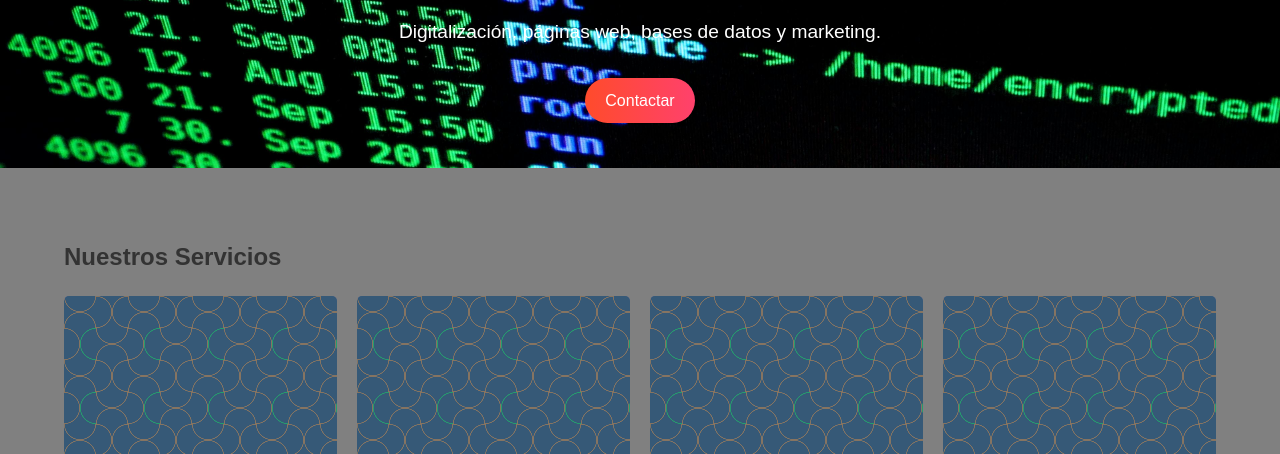
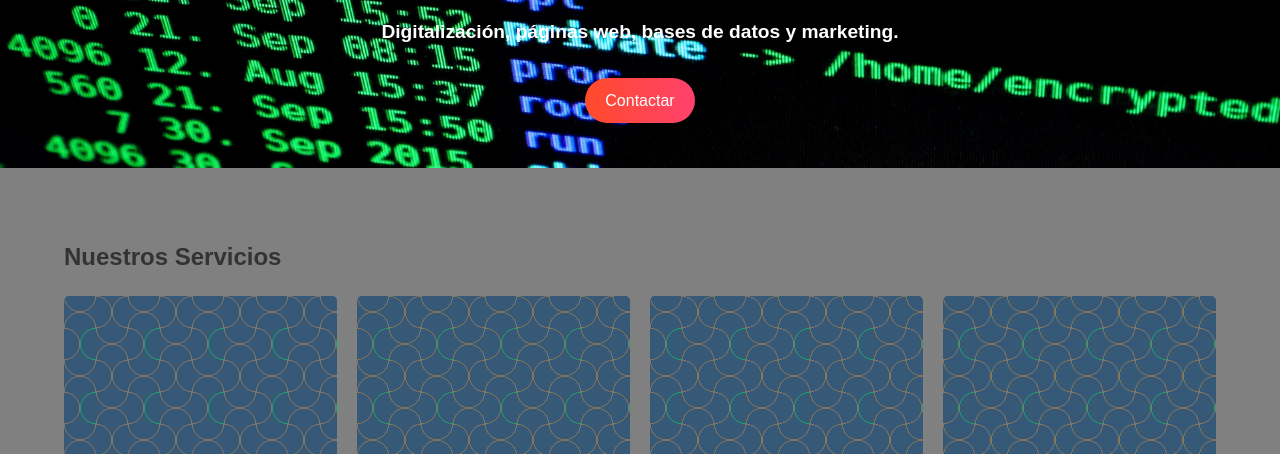
Before and after one commit to john5400/Tecnologia, a plain HTML site: page index.html in a window 1280 px wide. Shown: the part 312-766 px from the top of the page. Drawn offline with Linux system fonts and the light colour scheme.

Commit message:
Update index.html

```diff
--- a/index.html
+++ b/index.html
@@ -355,7 +355,7 @@
     </div>
     <div class="hero-content">
       <h1>Transformamos tu negocio con soluciones digitales</h1>
-      <p>Digitalización, páginas web, bases de datos y marketing.</p>
+    <strong> <p>Digitalización, páginas web, bases de datos y marketing.</p></strong>
 <a href="https://wa.me/573185190645?text=Hola,%20estoy%20interesado%20en%20tus%20servicios%20digitales" class="btn" target="_blank" rel="noopener noreferrer">Contactar</a>
     </div>
   </header>
```
